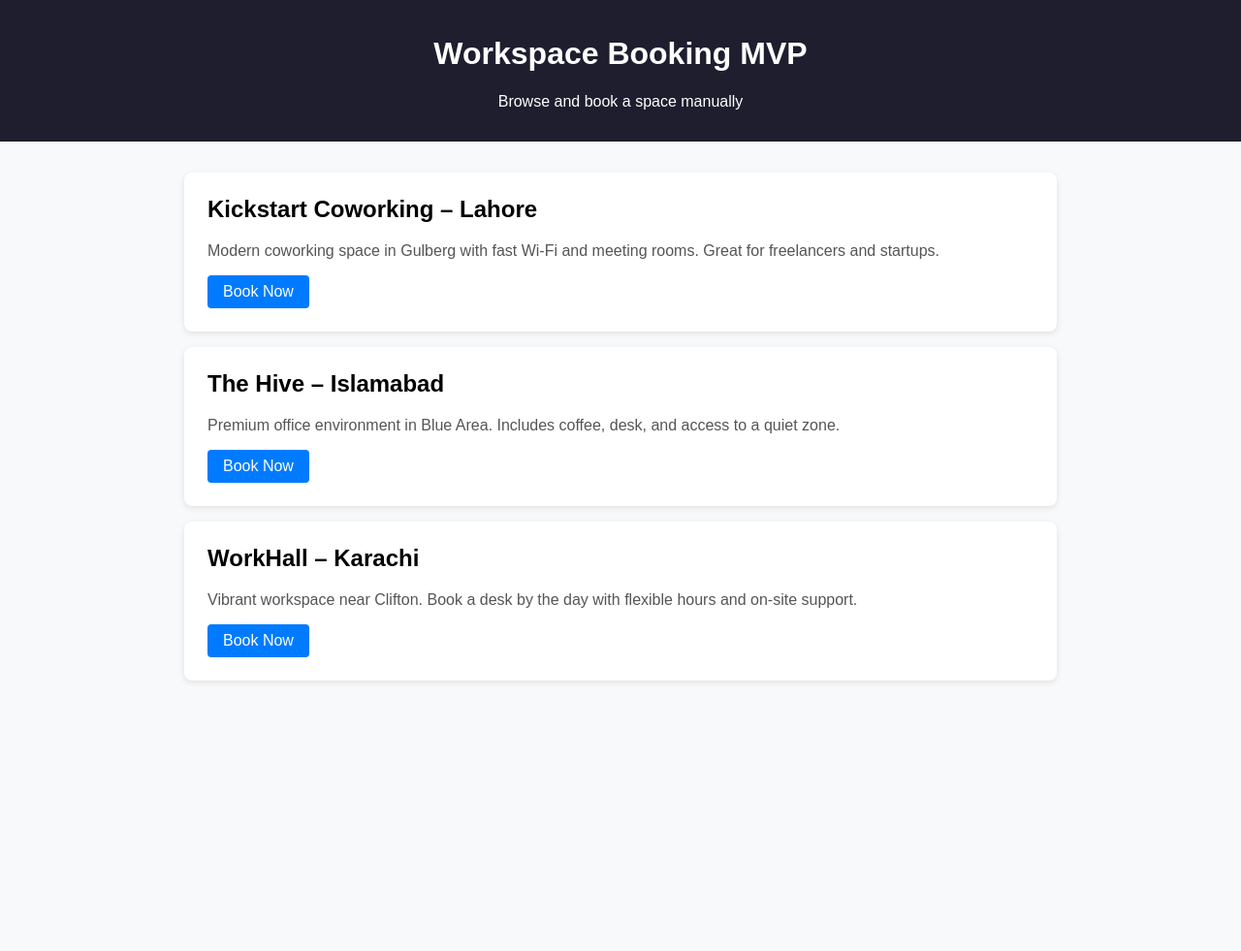
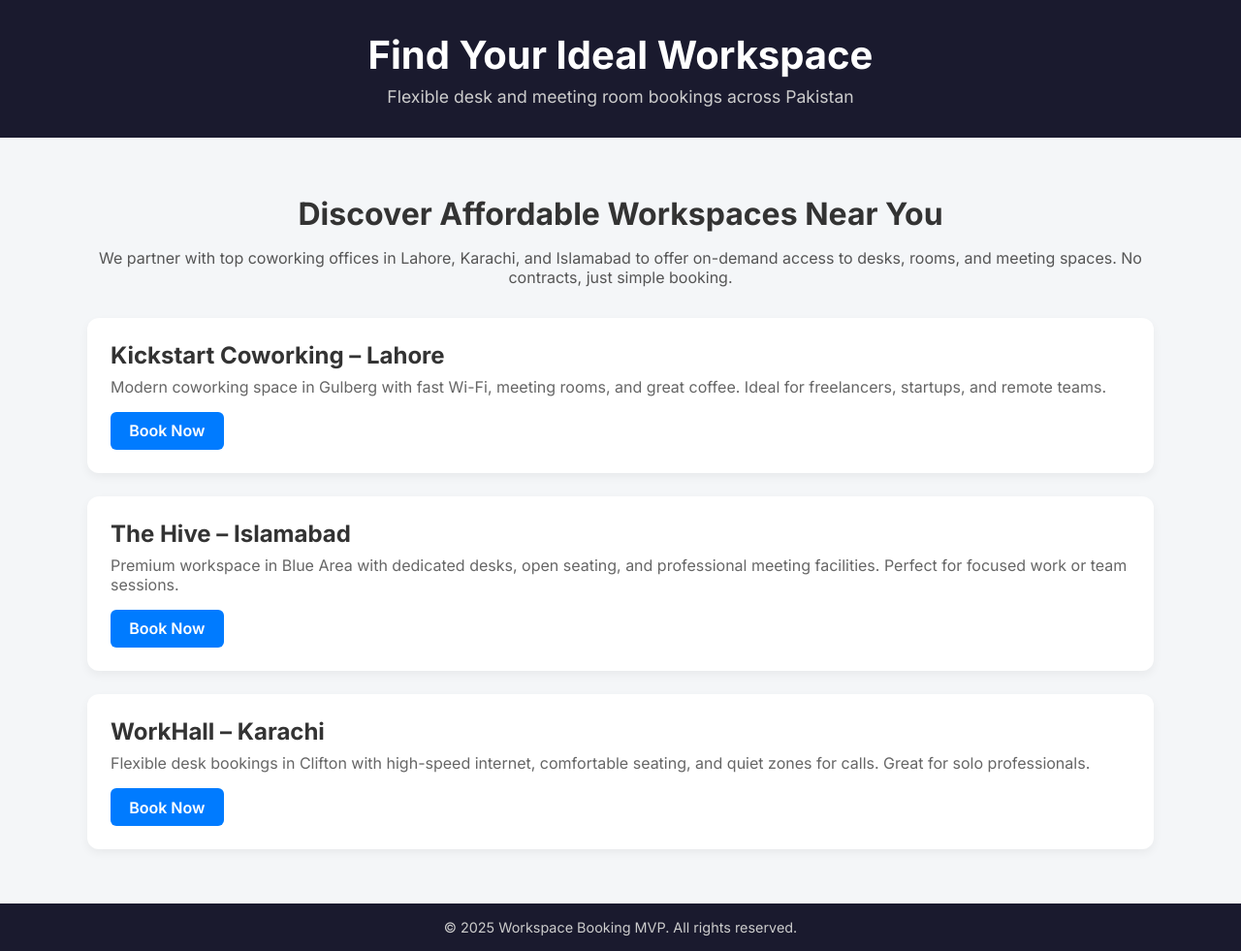
Before and after one commit to ozairabbas/workspace-booking-mvp, a plain HTML site: page index.html in a window 1280 px wide. Shown: the whole page at 97% size. Before the commit the page ends 800 px from the top, so only its background shows below. Drawn offline with Linux system fonts and the light colour scheme.

Commit message:
Update index.html

```diff
--- a/index.html
+++ b/index.html
@@ -4,42 +4,116 @@
   <meta charset="UTF-8">
   <meta name="viewport" content="width=device-width, initial-scale=1">
   <title>Workspace Booking MVP</title>
+  <link href="https://fonts.googleapis.com/css2?family=Inter:wght@400;600;700&display=swap" rel="stylesheet">
   <style>
-    body { font-family: sans-serif; margin: 0; padding: 0; background: #f8f9fa; }
-    header { background: #1e1e2f; color: white; padding: 1rem; text-align: center; }
-    .container { padding: 2rem; max-width: 900px; margin: auto; }
-    .listing { background: white; padding: 1.5rem; margin-bottom: 1rem; border-radius: 8px; box-shadow: 0 2px 6px rgba(0,0,0,0.1); }
-    .listing h2 { margin-top: 0; }
-    .listing p { color: #555; }
-    .book-btn { display: inline-block; padding: 0.5rem 1rem; background: #007bff; color: white; border-radius: 4px; text-decoration: none; }
-    .book-btn:hover { background: #0056b3; }
+    body {
+      margin: 0;
+      font-family: 'Inter', sans-serif;
+      background-color: #f4f6f8;
+      color: #333;
+    }
+    header {
+      background-color: #1a1a2e;
+      color: white;
+      padding: 2rem;
+      text-align: center;
+    }
+    header h1 {
+      margin: 0;
+      font-size: 2.5rem;
+    }
+    header p {
+      margin: 0.5rem 0 0;
+      font-size: 1.1rem;
+      color: #ccc;
+    }
+    .container {
+      max-width: 1100px;
+      margin: auto;
+      padding: 2rem 1rem;
+    }
+    .intro {
+      text-align: center;
+      margin-bottom: 2rem;
+    }
+    .intro h2 {
+      font-size: 2rem;
+      margin-bottom: 0.5rem;
+    }
+    .intro p {
+      font-size: 1rem;
+      color: #555;
+    }
+    .listing {
+      background: white;
+      border-radius: 12px;
+      padding: 1.5rem;
+      margin-bottom: 1.5rem;
+      box-shadow: 0 4px 10px rgba(0,0,0,0.05);
+    }
+    .listing h3 {
+      margin: 0 0 0.5rem;
+      font-size: 1.5rem;
+    }
+    .listing p {
+      color: #666;
+      margin: 0.5rem 0 1rem;
+    }
+    .book-btn {
+      display: inline-block;
+      background-color: #007bff;
+      color: white;
+      padding: 0.6rem 1.2rem;
+      border-radius: 6px;
+      text-decoration: none;
+      font-weight: 600;
+      transition: background-color 0.3s;
+    }
+    .book-btn:hover {
+      background-color: #0056b3;
+    }
+    footer {
+      text-align: center;
+      padding: 1rem;
+      background-color: #1a1a2e;
+      color: #ccc;
+      font-size: 0.9rem;
+    }
   </style>
 </head>
 <body>
   <header>
-    <h1>Workspace Booking MVP</h1>
-    <p>Browse and book a space manually</p>
+    <h1>Find Your Ideal Workspace</h1>
+    <p>Flexible desk and meeting room bookings across Pakistan</p>
   </header>
+
   <div class="container">
+    <div class="intro">
+      <h2>Discover Affordable Workspaces Near You</h2>
+      <p>We partner with top coworking offices in Lahore, Karachi, and Islamabad to offer on-demand access to desks, rooms, and meeting spaces. No contracts, just simple booking.</p>
+    </div>
 
     <div class="listing">
-      <h2>Kickstart Coworking – Lahore</h2>
-      <p>Modern coworking space in Gulberg with fast Wi-Fi and meeting rooms. Great for freelancers and startups.</p>
+      <h3>Kickstart Coworking – Lahore</h3>
+      <p>Modern coworking space in Gulberg with fast Wi-Fi, meeting rooms, and great coffee. Ideal for freelancers, startups, and remote teams.</p>
       <a class="book-btn" href="https://forms.gle/YOUR_FORM_LINK_HERE" target="_blank">Book Now</a>
     </div>
 
     <div class="listing">
-      <h2>The Hive – Islamabad</h2>
-      <p>Premium office environment in Blue Area. Includes coffee, desk, and access to a quiet zone.</p>
+      <h3>The Hive – Islamabad</h3>
+      <p>Premium workspace in Blue Area with dedicated desks, open seating, and professional meeting facilities. Perfect for focused work or team sessions.</p>
       <a class="book-btn" href="https://forms.gle/YOUR_FORM_LINK_HERE" target="_blank">Book Now</a>
     </div>
 
     <div class="listing">
-      <h2>WorkHall – Karachi</h2>
-      <p>Vibrant workspace near Clifton. Book a desk by the day with flexible hours and on-site support.</p>
+      <h3>WorkHall – Karachi</h3>
+      <p>Flexible desk bookings in Clifton with high-speed internet, comfortable seating, and quiet zones for calls. Great for solo professionals.</p>
       <a class="book-btn" href="https://forms.gle/YOUR_FORM_LINK_HERE" target="_blank">Book Now</a>
     </div>
+  </div>
 
-  </div>
+  <footer>
+    &copy; 2025 Workspace Booking MVP. All rights reserved.
+  </footer>
 </body>
 </html>
```
